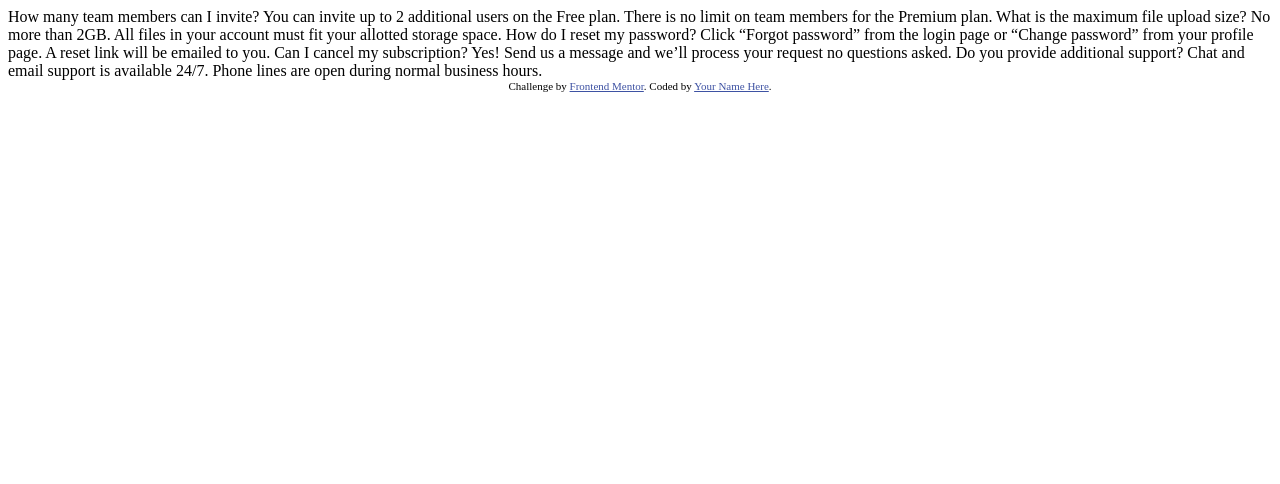
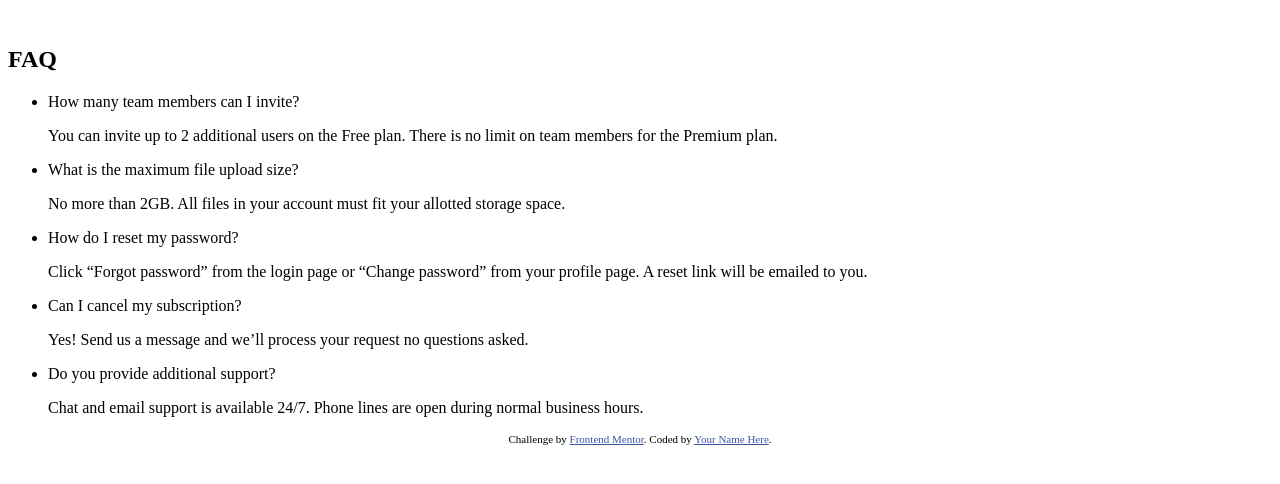
Before and after one commit to Robe31/faq-accordion, a plain HTML site: page index.html in a window 1280 px wide. Drawn offline with Linux system fonts and the light colour scheme.

Commit message:
completed html

```diff
--- a/index.html
+++ b/index.html
@@ -15,22 +15,33 @@
   </style>
 </head>
 <body>
-  How many team members can I invite?
-  You can invite up to 2 additional users on the Free plan. There is no limit on
-  team members for the Premium plan.
-
-  What is the maximum file upload size?
-  No more than 2GB. All files in your account must fit your allotted storage space.
-
-  How do I reset my password?
-  Click “Forgot password” from the login page or “Change password” from your profile page.
-  A reset link will be emailed to you.
-
-  Can I cancel my subscription?
-  Yes! Send us a message and we’ll process your request no questions asked.
-
-  Do you provide additional support?
-  Chat and email support is available 24/7. Phone lines are open during normal business hours.
+  <section class="main">
+    <div id="img">
+      <img src="" alt="" srcset="">
+    </div>
+    <div class="faq">
+      <h1 class="faq__title">FAQ</h1>
+      <ul class="faq__list">
+        <li class="faq__list__q">How many team members can I invite?
+          <p class="faq__list__a">You can invite up to 2 additional users on the Free plan. There is no limit on
+            team members for the Premium plan.</p>
+        </li>
+        <li class="faq__list__q">What is the maximum file upload size?
+          <p class="faq__list__a">No more than 2GB. All files in your account must fit your allotted storage space.</p>
+        </li>
+        <li class="faq__list__q">How do I reset my password?
+          <p class="faq__list__a">Click “Forgot password” from the login page or “Change password” from your profile page.
+            A reset link will be emailed to you.</p>
+        </li>
+        <li class="faq__list__q">Can I cancel my subscription?
+          <p class="faq__list__a">Yes! Send us a message and we’ll process your request no questions asked.</p>
+        </li>
+        <li class="faq__list__q">Do you provide additional support?
+          <p class="faq__list__a">Chat and email support is available 24/7. Phone lines are open during normal business hours.</p>
+        </li>
+      </ul>
+    </div>
+  </section>
 
   <div class="attribution">
     Challenge by <a href="https://www.frontendmentor.io?ref=challenge" target="_blank">Frontend Mentor</a>.
```
